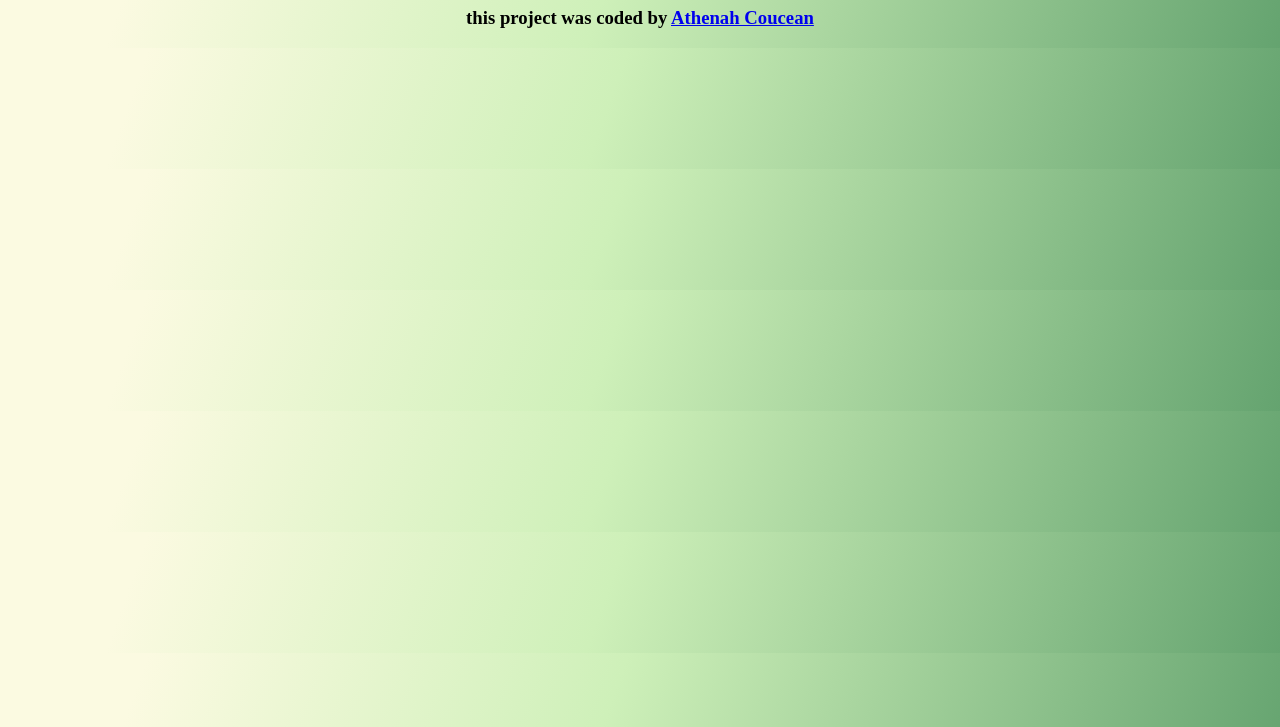
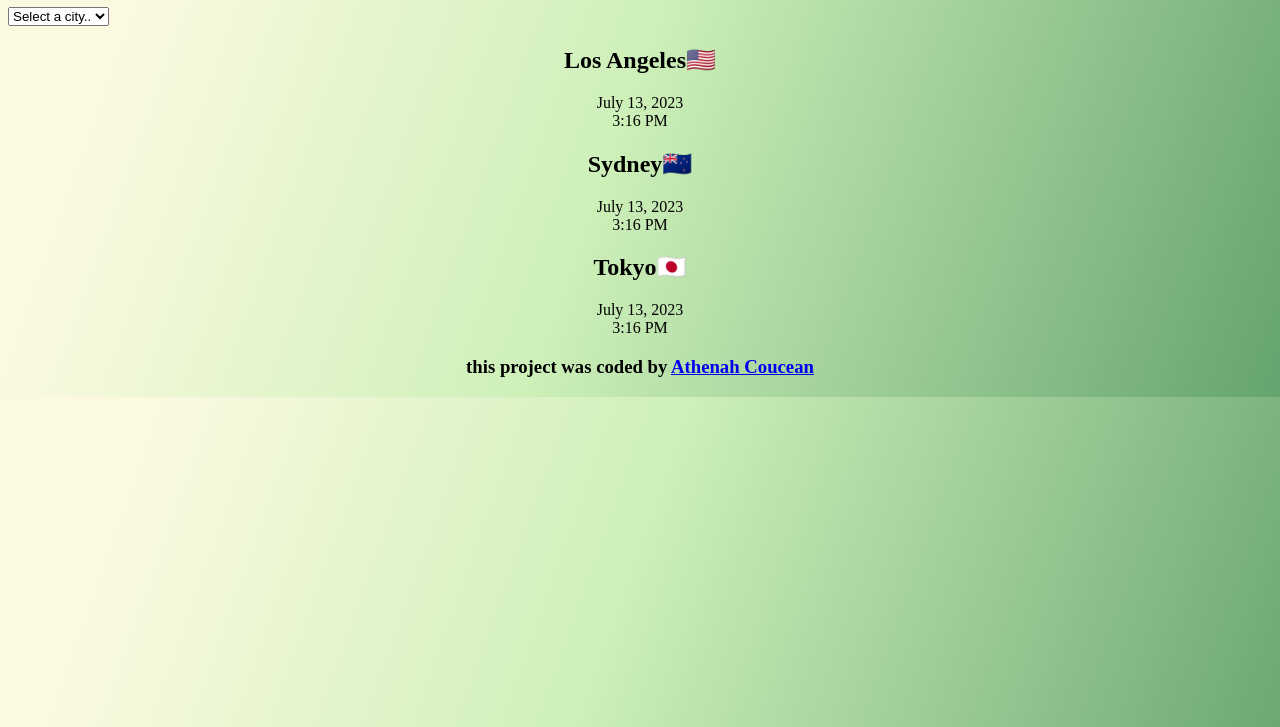
Before and after one commit to Athens410/World-Clock-Project-Setup, a plain HTML site: page index.html in a window 1280 px wide. Shown: the part 73-800 px from the top of the page. Drawn offline with Linux system fonts and the light colour scheme.

Commit message:
added basic html

```diff
--- a/index.html
+++ b/index.html
@@ -17,6 +17,9 @@ h1{
 .one{
     text-align: center;
 }
+.city{
+    text-align: center;
+}
 
 
 </style>
@@ -24,9 +27,65 @@ h1{
 
 <h1>World Clock</h1>
 
+<select>
+    <option value="">Select a city..</option>
+    <option value="">London</option>
+    <option value="">New York</option>
+    <option value="">Auckland</option>
+</select>
+
+ <div class="city">
+<h2>
+    Los Angeles🇺🇸</h2>
+
+
+    <div class="date">
+        July 13, 2023
+    </div>
+    <div class="time">
+     3:16 PM
+    </div>
+
+
+
+ </div>
+<div class="city">
+
+<h2>Sydney🇳🇿</h2>
+<div class="date">
+    July 13, 2023
+</div>
+<div class="time">
+    3:16 PM
+</div>
+
+</div>
+<div class="city">
+
+<h2>Tokyo🇯🇵</h2>
+<div class="date">
+    July 13, 2023
+</div>
+<div class="time">
+    3:16 PM
+</div>
+
+</div>
+
+
+
+
+
+
+
+
+
+
+
+
 
 <div class="one">
-<h3>this project was coded by <a href="#" target="_blank" >  Athenah Coucean    </a> </h3>
+<h3>this project was coded by <a href="https://github.com/Athens410/World-Clock-Project-Setup.git" target="_blank" >  Athenah Coucean    </a> </h3>
 
 
 
```
Also changed, not shown: 1 other file.
